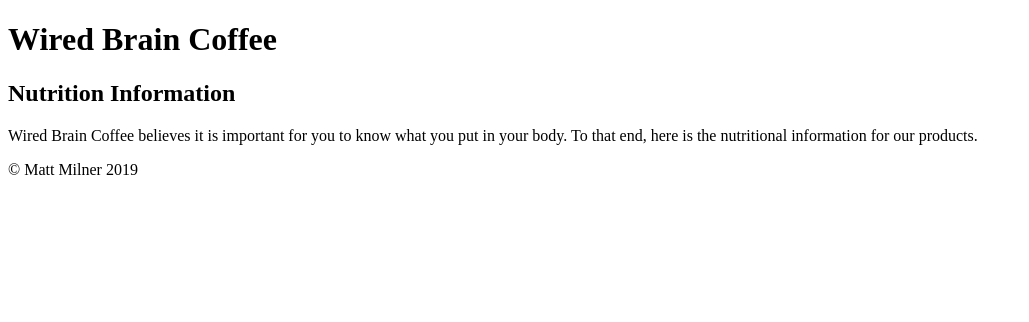
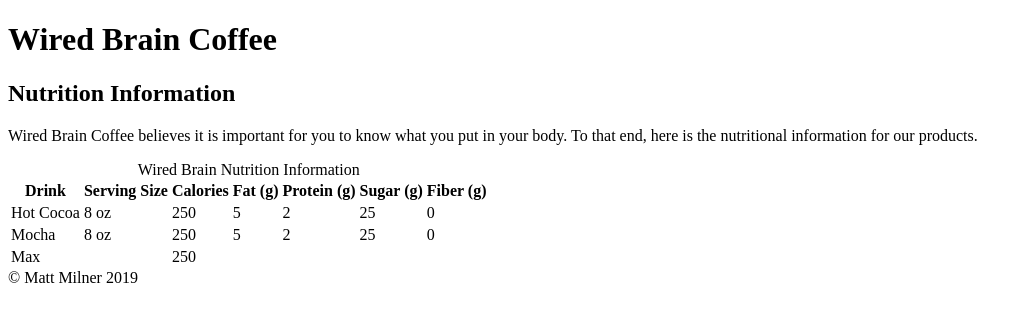
Before and after one commit to mimski/Frontend, a plain HTML site: page HTML Fundamentals by Matt Milner/content/nutrition.html in a window 1280 px wide. Shown: the whole page, without its empty margins (0-1029 px from the left). Drawn offline with Linux system fonts and the light colour scheme.

Commit message:
Creating Tables

```diff
--- a/HTML Fundamentals by Matt Milner/content/nutrition.html
+++ b/HTML Fundamentals by Matt Milner/content/nutrition.html
@@ -16,6 +16,51 @@
                 Wired Brain Coffee believes it is important for you to know what you put in your body.
                 To that end, here is the nutritional information for our products.
             </p>
+            <table>
+                <caption>Wired Brain Nutrition Information</caption>
+                <thead>
+                    <tr>
+                        <th>Drink</th>
+                        <th>Serving Size</th>
+                        <th>Calories</th>
+                        <th>Fat (g)</th>
+                        <th>Protein (g)</th>
+                        <th>Sugar (g)</th>
+                        <th>Fiber (g)</th>
+                    </tr>
+                </thead>
+                <tbody>
+                    <tr>
+                        <td>Hot Cocoa</td>
+                        <td>8 oz</td>
+                        <td>250</td>
+                        <td>5</td>
+                        <td>2</td>
+                        <td>25</td>
+                        <td>0</td>
+                </tr>
+                <tr>
+                        <td>Mocha</td>
+                        <td>8 oz</td>
+                        <td>250</td>
+                        <td>5</td>
+                        <td>2</td>
+                        <td>25</td>
+                        <td>0</td>
+                </tr>
+                </tbody>
+                <tfoot>
+                    <tr>
+                        <td>Max</td>
+                        <td></td>
+                        <td>250</td>
+                        <td></td>
+                        <td></td>
+                        <td></td>
+                        <td></td>
+                    </tr>
+                </tfoot>
+            </table>
         </section>
         <footer>
             &copy; Matt Milner 2019
```
